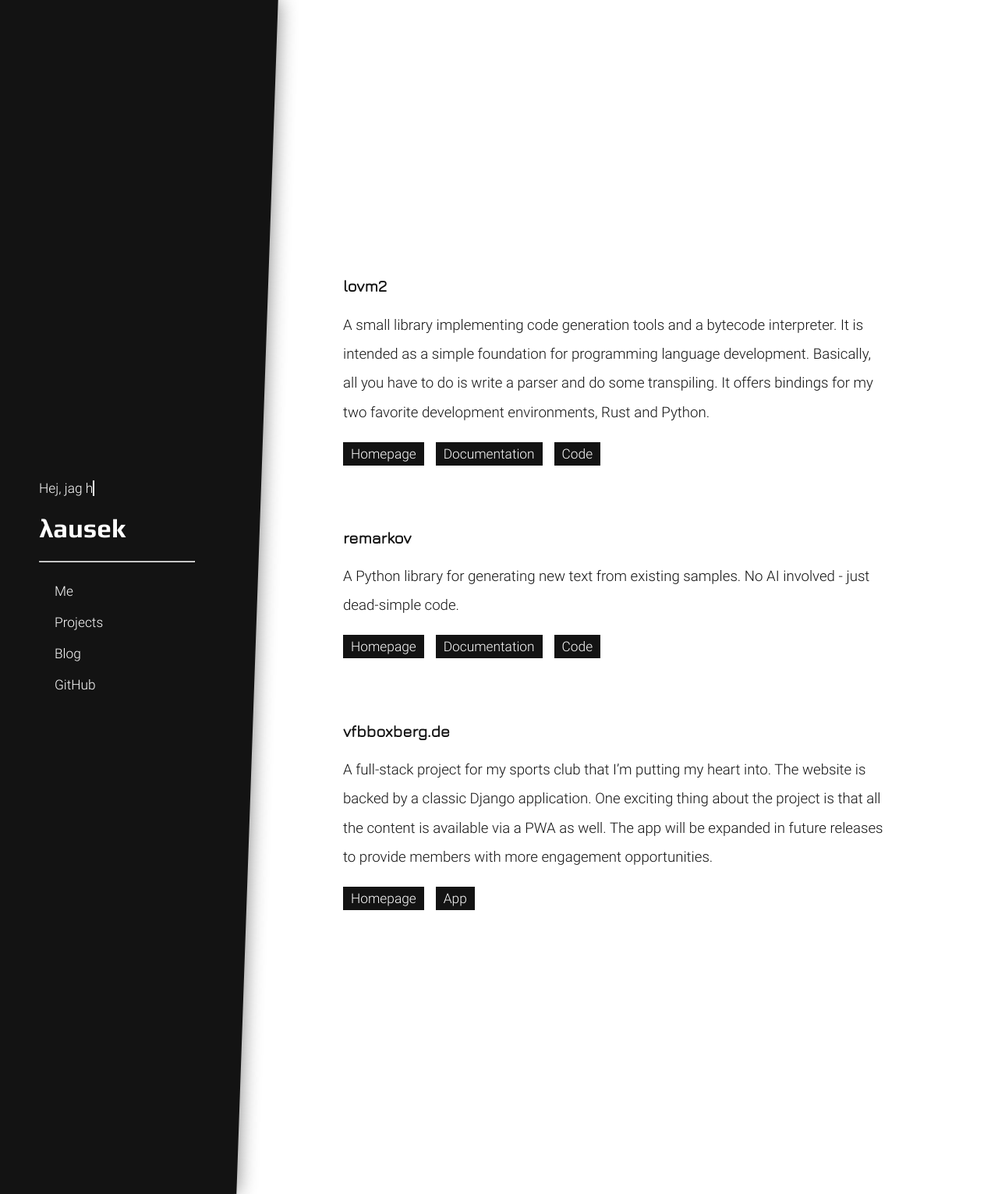
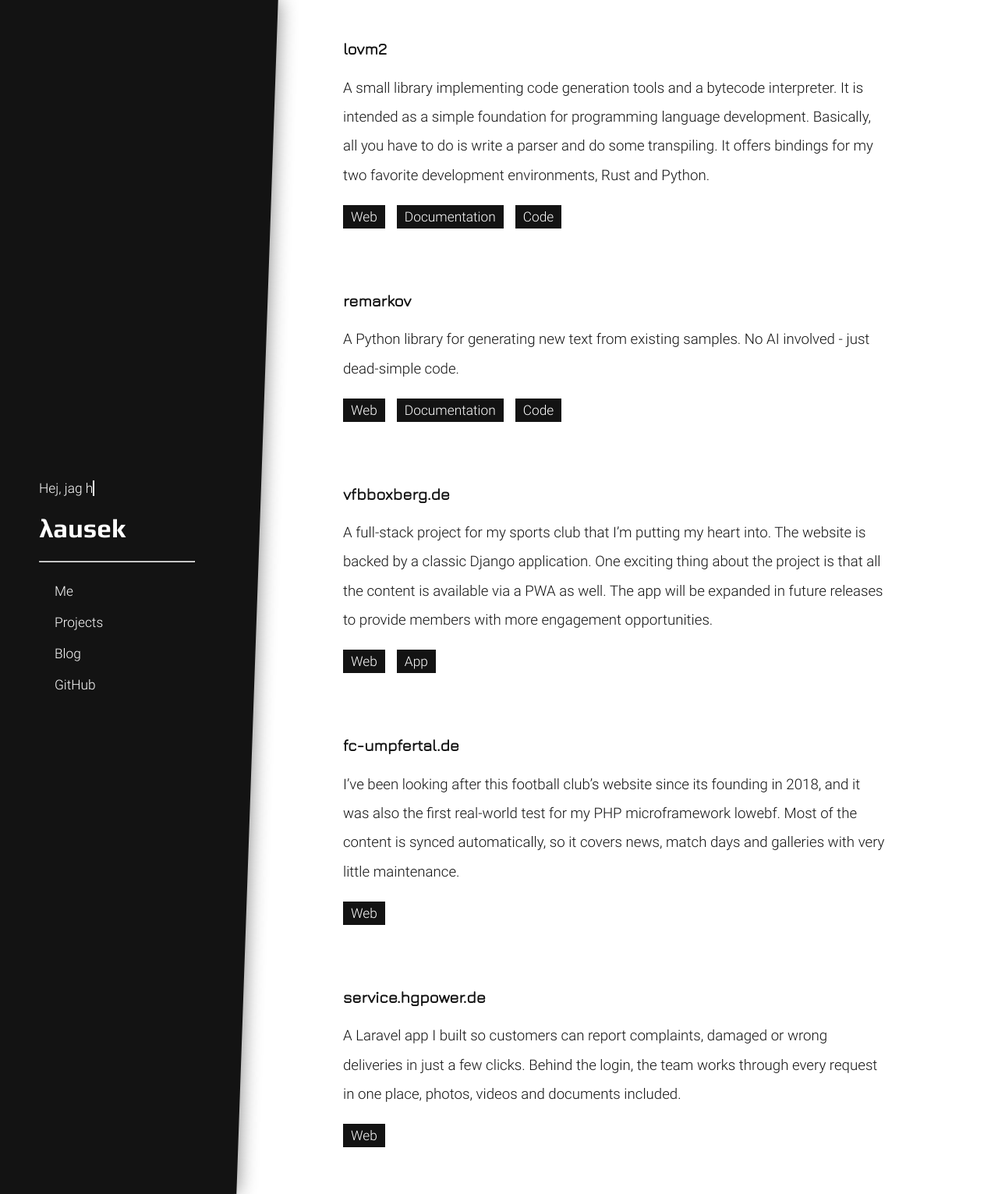
Before and after one commit to lausek/lausek.github.io, a Jekyll site: the page built from projects.md, in a window 1280 px wide. Shown: the whole page at 78% size. Built offline with Jekyll 4.4.1, drawn with Linux system fonts in a browser that asks for light colours.

Commit message:
feat: add new personal projects

```diff
--- a/Gemfile
+++ b/Gemfile
@@ -1 +1,3 @@
+source "https://rubygems.org"
+
 gem "jekyll", "~> 4.0"
--- a/projects.md
+++ b/projects.md
@@ -8,7 +8,7 @@
 A small library implementing code generation tools and a bytecode interpreter. It is intended as a simple foundation for programming language development. Basically, all you have to do is write a parser and do some transpiling. It offers bindings for my two favorite development environments, Rust and Python.
 
 <div class="project-links">
-    <span class="project-link"><a href="https://lausek.eu/lovm2/">Homepage</a></span>
+    <span class="project-link"><a href="https://lausek.eu/lovm2/">Web</a></span>
     <span class="project-link"><a href="https://docs.rs/lovm2/latest/lovm2/">Documentation</a></span>
     <span class="project-link"><a href="https://github.com/lausek/lovm2">Code</a></span>
 </div>
@@ -21,7 +21,7 @@
 No AI involved - just dead-simple code.
 
 <div class="project-links">
-    <span class="project-link"><a href="https://lausek.eu/remarkov">Homepage</a></span>
+    <span class="project-link"><a href="https://lausek.eu/remarkov">Web</a></span>
     <span class="project-link"><a href="https://lausek.eu/remarkov/docs/remarkov.html">Documentation</a></span>
     <span class="project-link"><a href="https://github.com/lausek/remarkov">Code</a></span>
 </div>
@@ -36,8 +36,30 @@
 The app will be expanded in future releases to provide members with more engagement opportunities.
 
 <div class="project-links">
-    <span class="project-link"><a href="https://vfbboxberg.de">Homepage</a></span>
+    <span class="project-link"><a href="https://vfbboxberg.de">Web</a></span>
     <span class="project-link"><a href="https://app.vfbboxberg.de">App</a></span>
+</div>
+
+<div class="project-separator"></div>
+
+### fc-umpfertal.de
+
+I've been looking after this football club's website since its founding in 2018, and it was also the first real-world test for my PHP microframework lowebf.
+Most of the content is synced automatically, so it covers news, match days and galleries with very little maintenance.
+
+<div class="project-links">
+    <span class="project-link"><a href="https://fc-umpfertal.de">Web</a></span>
+</div>
+
+<div class="project-separator"></div>
+
+### service.hgpower.de
+
+A Laravel app I built so customers can report complaints, damaged or wrong deliveries in just a few clicks.
+Behind the login, the team works through every request in one place, photos, videos and documents included.
+
+<div class="project-links">
+    <span class="project-link"><a href="https://service.hgpower.de">Web</a></span>
 </div>
 
 <div class="project-separator"></div>
```
Also changed, not shown: Gemfile.lock, README.md, 2 other files.
